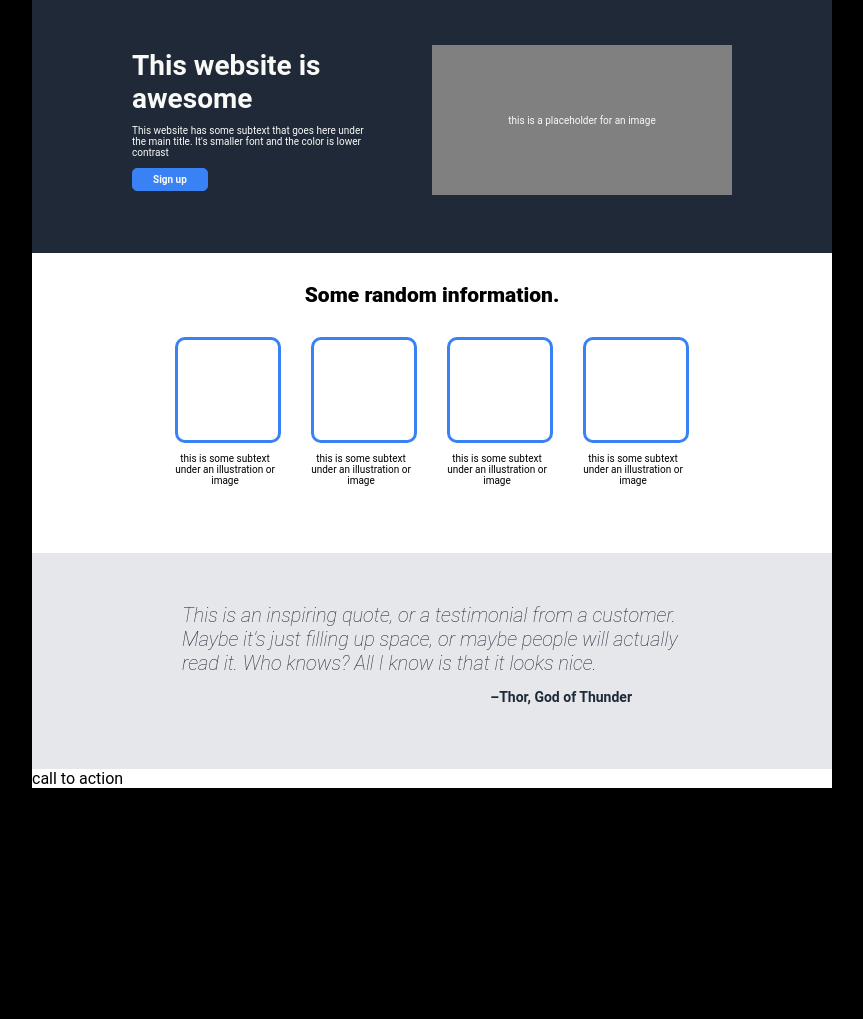
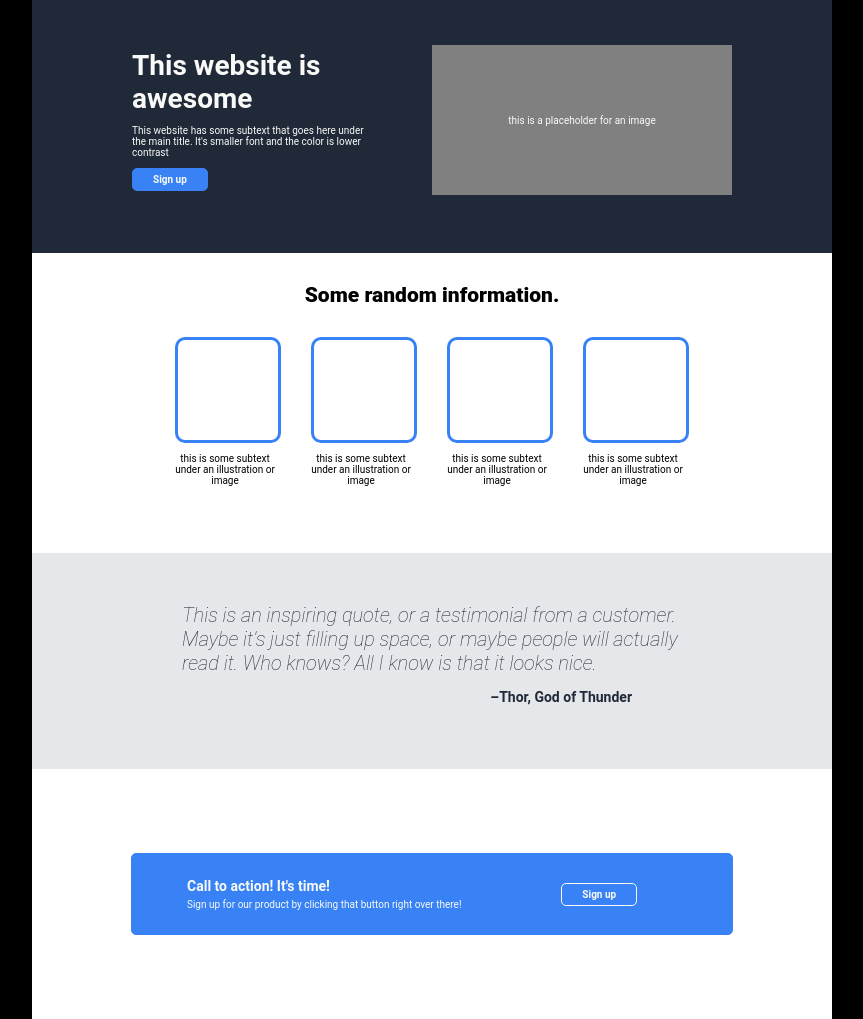
Before and after one commit to bennyzarrabi/landing-page, a plain HTML site: page index.html in a window 1280 px wide. Shown: the part 47-1066 px from the top of the page, without its empty margins (208-1071 px from the left). Before the commit the page ends 835 px from the top, so only its background shows below. Drawn offline with Linux system fonts and the light colour scheme.

Commit message:
finished the fourth section

```diff
--- a/index.html
+++ b/index.html
@@ -57,8 +57,12 @@
             </div>
         </div>
         <div class="box four">
-            <div>
-                call to action
+            <div id="box">
+                <div>
+                    <h2>Call to action! It's time!</h2>
+                    <p>Sign up for our product by clicking that button right over there!</p>
+                </div>
+                <button>Sign up</button>
             </div>
         </div>
     </div>
--- a/style.css
+++ b/style.css
@@ -157,4 +157,45 @@ body {
 
 .four {
     background: white;
+    justify-content: center;
+    align-items: center;
+    height: 250px;
 }
+
+    #box {
+        background-color: #3882f6;
+        color: #f9faf8;
+        border: 1px solid #3882f6;
+        border-radius: 5px;
+        width: 600px;
+        height: 80px;
+        display: flex;
+        align-items: center;
+        justify-content: space-between;
+    }
+
+        #box h2{
+            font-size: 14px;
+            margin: 5px;
+        }
+
+        #box p {
+            font-size: 10px;
+            margin: 5px;
+        }
+
+        #box button {
+            background-color: #3882f6;
+            border: solid #f9faf8 1px;
+            border-radius: 5px;
+            color: #f9faf8;
+            font-family: "roboto", sans-serif;
+            font-size: 10px;
+            font-weight: 700;
+            margin: auto;
+            padding: 5px 20px;
+        }
+
+        #box div {
+            margin-left: 50px;
+        }
```
